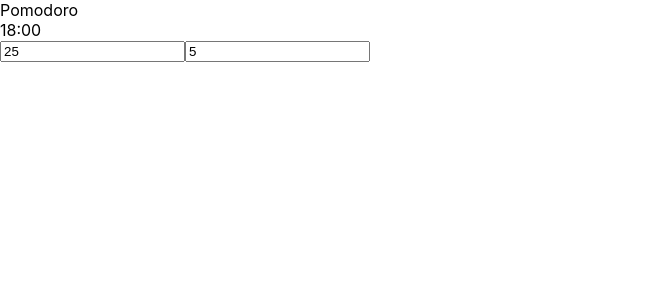
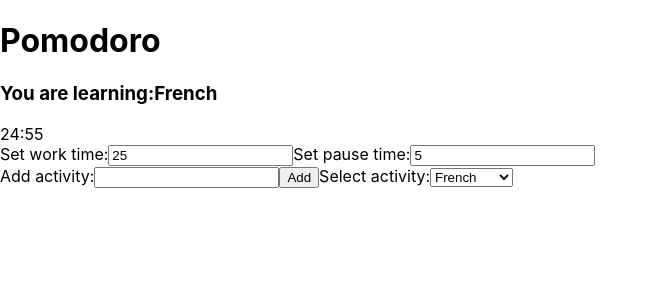
Before and after one commit to pkro/react-pomodoro, a React (Create React App) app: page / in a window 1280 px wide. Shown: the top 300 px of the page, without its empty margins (0-658 px from the left). Built offline with nearby package versions, Linux system fonts and the light colour scheme.

Commit message:
added activity selection and adding, some refactoring

```diff
--- /dev/null
+++ b/src/ActivitySelect.jsx
@@ -0,0 +1,14 @@
+import React from 'react';
+
+
+export default function ActivitySelect({ activities, onChange }) {
+  return (
+    <>
+      <select onChange={onChange}>
+        {activities.map((obj) => (
+          <option value={obj.id} key={obj.id}>{obj.activity}</option>
+        ))}
+      </select>
+    </>
+  );
+}
--- /dev/null
+++ b/src/AddActivity.jsx
@@ -0,0 +1,21 @@
+import React, { useState } from 'react';
+
+export default function AddActivity({ onChange }) {
+  const [activity, setActivity] = useState('');
+
+  const handleChange = e => {
+    setActivity(e.target.value);
+  }
+
+  const submitChange = () => {
+    onChange(activity);
+    setActivity('');
+  }
+
+  return (
+    <>
+      <input type="text" id="newActivity" value={activity} onChange={handleChange} />
+      <button onClick={submitChange}>Add</button>
+    </>
+  );
+}
--- a/src/Pomodoro.jsx
+++ b/src/Pomodoro.jsx
@@ -1,16 +1,16 @@
-import React from 'react';
-import { useEffect, useState, useCallback } from 'react';
-
-import { seconds2display } from './utils';
+import React, { useEffect, useState, useCallback } from 'react';
 import useInterval from './useInterval';
 import TimerDisplay from './TimerDisplay';
 import MinuteSetter from './MinuteSetter';
-
+import ActivitySelect from './ActivitySelect';
+import AddActivity from './AddActivity';
 
 const Pomodoro = () => {
   const [timeLeft, setTimeLeft] = useState(25 * 60);
   const [workTime, setWorkTime] = useState(25);
   const [pauseTime, setPauseTime] = useState(5);
+  const [activities, setActivities] = useState([]);
+  const [activity, setActivity] = useState(1);
   /*
     const changeWorkTime = useCallback(() => {
       setWorkTime(minutes);
@@ -28,16 +28,61 @@
     setTimeLeft(minutes * 60);
   };
 
+  const changeCurrentActivity = e => {
+    const currentActivity = e.target.value;
+    setActivity(currentActivity);
+  };
+
+  const addActivity = newActivity => {
+    const newId = Math.max(...activities.map(obj => obj.id)) + 1;
+    setActivities([...activities, { id: newId, activity: newActivity }]);
+  };
+
+  useEffect(() => {
+    setActivities([
+      {
+        id: 1,
+        activity: 'French',
+      },
+      {
+        id: 2,
+        activity: 'Spanish',
+      },
+      {
+        id: 3,
+        activity: 'Javascript',
+      },
+      {
+        id: 4,
+        activity: 'Typescript',
+      },
+    ]);
+  }, []);
+
   useInterval(() => {
-    setTimeLeft(timeLeft - 60);
+    setTimeLeft(timeLeft - 1);
   }, 1000);
-
+  const currentActivity = activities.filter(obj => obj.id === activity)[0];
   return (
     <div>
-      Pomodoro
+      <h1>Pomodoro</h1>
+      <h3>
+        You are learning:
+        {currentActivity ? currentActivity.activity : 'please wait'}
+      </h3>
       <TimerDisplay timeLeft={timeLeft} />
-      <MinuteSetter minutes={workTime} onChange={changeWorkTime} />
-      <MinuteSetter minutes={pauseTime} onChange={changePauseTime} />
+      <div className="timerControls">
+        Set work time:
+        <MinuteSetter minutes={workTime} onChange={changeWorkTime} />
+        Set pause time:
+        <MinuteSetter minutes={pauseTime} onChange={changePauseTime} />
+      </div>
+      <div className="activityControls">
+        Add activity:
+        <AddActivity onChange={addActivity} />
+        Select activity:
+        <ActivitySelect activities={activities} onChange={changeCurrentActivity} />
+      </div>
     </div>
   );
 };
```
